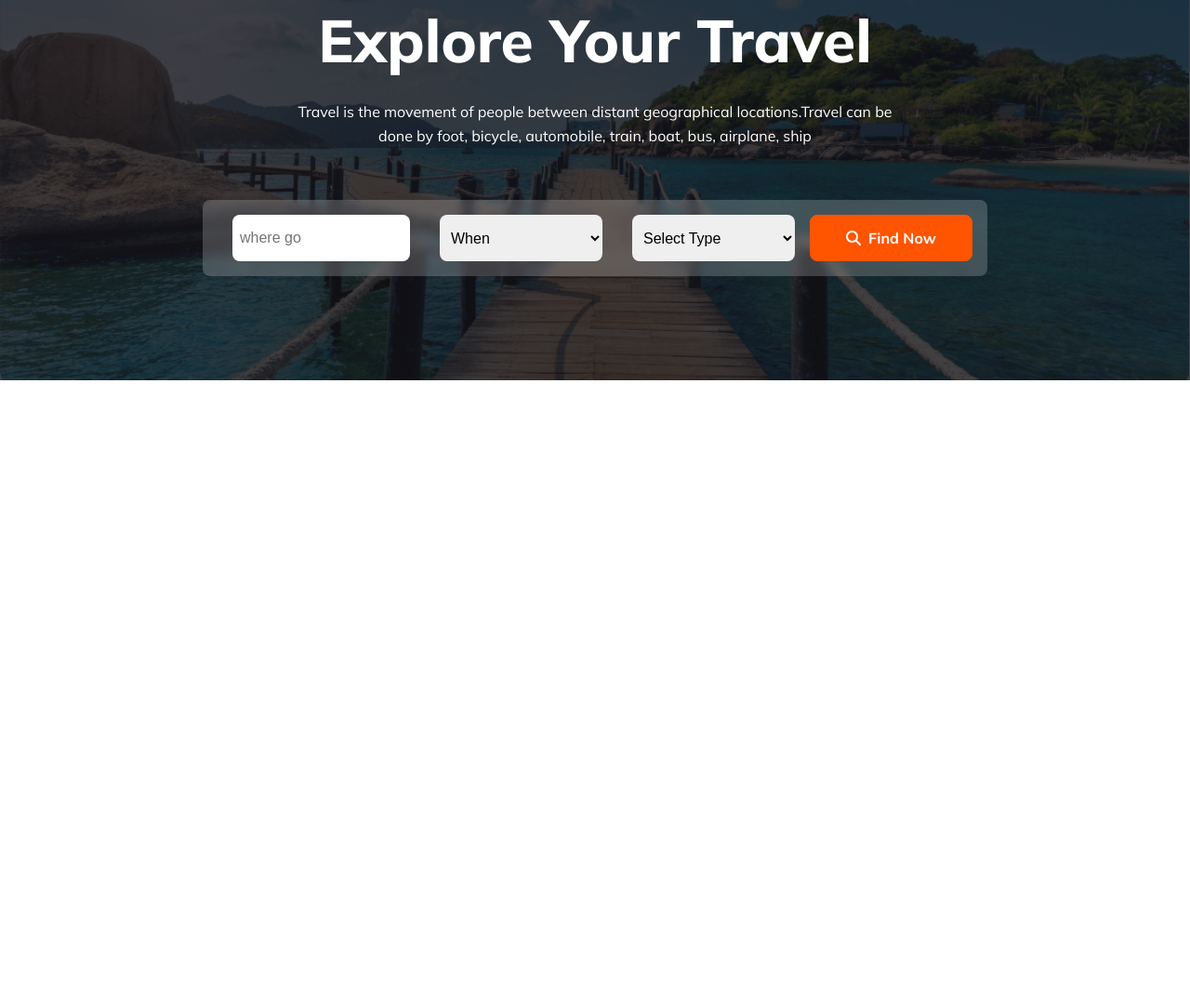
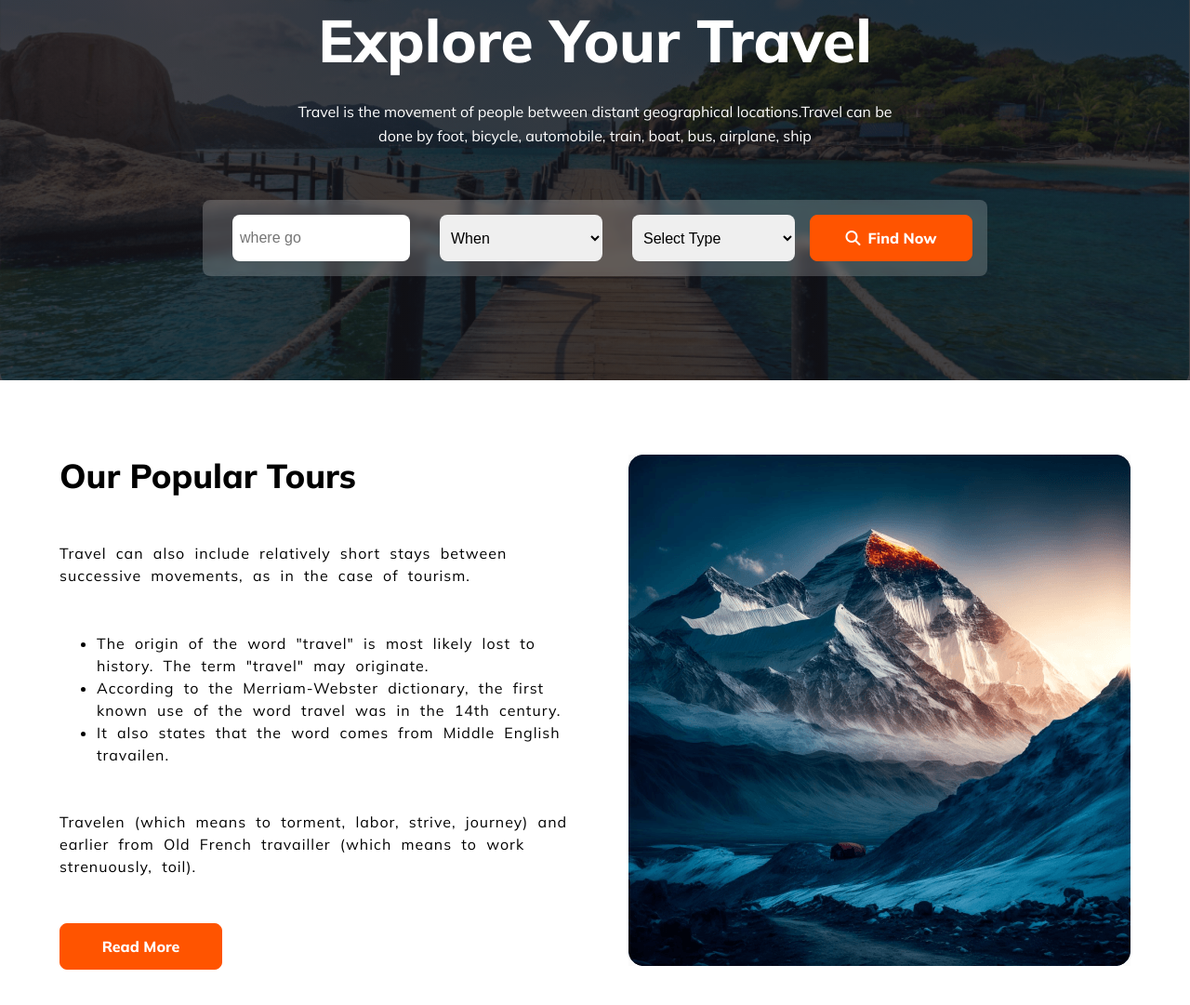
Before and after one commit to MHnipon12345/Travel-_Website-, a plain HTML site: page index.html in a window 1280 px wide. Shown: the part 325-1406 px from the top of the page at 93% size. Before the commit the page ends 800 px from the top, so only its background shows below. Drawn offline with Linux system fonts and the light colour scheme.

Commit message:
added an Our Popular tour section

```diff
--- a/index.html
+++ b/index.html
@@ -48,5 +48,25 @@
             </div>
         </div>
     </section>
+
+    <!--Our Popular Tours-->
+    <section class="container popular_section">
+        <div class="text_content">
+            <h3>Our Popular Tours</h3>
+            <p> Travel can also include relatively short stays between successive movements, as in the case of tourism.</p>
+            <ul>
+                <li>The origin of the word "travel" is most likely lost to history. The term "travel" may originate.</li>
+                <li>According to the Merriam-Webster dictionary, the first known use of the word travel was in the 14th century.</li>
+                <li>It also states that the word comes from Middle English travailen.</li>
+            </ul>
+            <p>Travelen (which means to torment, labor, strive, journey) and earlier from Old French travailler (which means to work strenuously, toil).</p>
+            <button class="btn_primary">Read More</button>
+        </div>
+
+        <div class="image">
+            <img src="Images/Rectangle 4.png" alt="">
+        </div>
+
+    </section>
 </body>
 </html>
--- a/styles/style.css
+++ b/styles/style.css
@@ -130,7 +130,34 @@ input, select{
     color: rgb(255, 255, 255);
     font-family: Mulish;
     font-size: 16px;
-    font-weight: 700;
+    font-weight: 800;
     line-height: 20px;
+}
+
+/* Popular section styles */
+
+.popular_section{
+    display: flex;
+    grid-template-columns: 1fr 1fr;
+    gap: 3rem;
+}
+
+.text_content {
+    display: flex;
+    flex-direction: column;
+    row-gap: 1rem;
+    justify-content: space-between;
 
 }
+
+.text_content p,
+.text_content li{
+    text-align: left;
+    font-size: 1rem;
+    line-height: 24px;
+    word-spacing: 5px;
+    letter-spacing: 1px;
+}
+.text_content h3{
+    text-align: left;
+}
```
